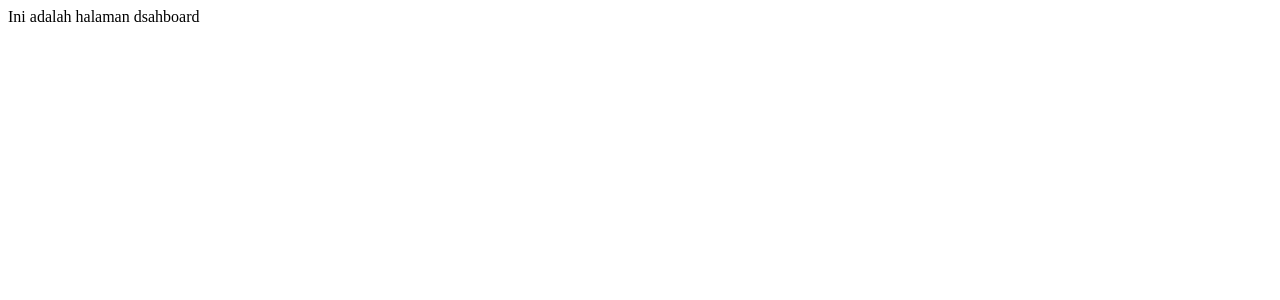
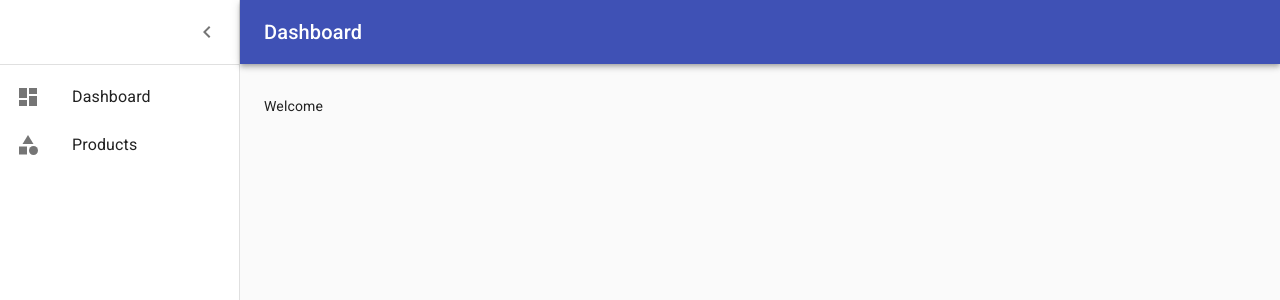
Before and after one commit to ranggarifqi/react-product-management, a React (Create React App) app: page / in a window 1280 px wide. Shown: the top 300 px of the page. Built offline with nearby package versions, Linux system fonts and the light colour scheme.

Commit message:
Add Dashboard & Product pages

```diff
--- a/src/layouts/DefaultLayout.js
+++ b/src/layouts/DefaultLayout.js
@@ -1,9 +1,167 @@
 import React from 'react';
+import clsx from 'clsx';
+import { makeStyles } from '@material-ui/core/styles';
+import CssBaseline from '@material-ui/core/CssBaseline';
+import Drawer from '@material-ui/core/Drawer';
+import AppBar from '@material-ui/core/AppBar';
+import Toolbar from '@material-ui/core/Toolbar';
+import List from '@material-ui/core/List';
+import Typography from '@material-ui/core/Typography';
+import Divider from '@material-ui/core/Divider';
+import IconButton from '@material-ui/core/IconButton';
+import Container from '@material-ui/core/Container';
+import MenuIcon from '@material-ui/icons/Menu';
+import ChevronLeftIcon from '@material-ui/icons/ChevronLeft';
+import { mainListItems } from './Menu';
 
-const DefaultLayout = ({ children }) => {
-  return(
-    <div>
-      { children }
+const drawerWidth = 240;
+
+const useStyles = makeStyles(theme => ({
+  root: {
+    display: 'flex',
+  },
+  toolbar: {
+    paddingRight: 24, // keep right padding when drawer closed
+  },
+  toolbarIcon: {
+    display: 'flex',
+    alignItems: 'center',
+    justifyContent: 'flex-end',
+    padding: '0 8px',
+    ...theme.mixins.toolbar,
+  },
+  appBar: {
+    zIndex: theme.zIndex.drawer + 1,
+    transition: theme.transitions.create(['width', 'margin'], {
+      easing: theme.transitions.easing.sharp,
+      duration: theme.transitions.duration.leavingScreen,
+    }),
+  },
+  appBarShift: {
+    marginLeft: drawerWidth,
+    width: `calc(100% - ${drawerWidth}px)`,
+    transition: theme.transitions.create(['width', 'margin'], {
+      easing: theme.transitions.easing.sharp,
+      duration: theme.transitions.duration.enteringScreen,
+    }),
+  },
+  menuButton: {
+    marginRight: 36,
+  },
+  menuButtonHidden: {
+    display: 'none',
+  },
+  title: {
+    flexGrow: 1,
+  },
+  drawerPaper: {
+    position: 'relative',
+    whiteSpace: 'nowrap',
+    width: drawerWidth,
+    transition: theme.transitions.create('width', {
+      easing: theme.transitions.easing.sharp,
+      duration: theme.transitions.duration.enteringScreen,
+    }),
+  },
+  drawerPaperClose: {
+    overflowX: 'hidden',
+    transition: theme.transitions.create('width', {
+      easing: theme.transitions.easing.sharp,
+      duration: theme.transitions.duration.leavingScreen,
+    }),
+    width: theme.spacing(7),
+    [theme.breakpoints.up('sm')]: {
+      width: theme.spacing(9),
+    },
+  },
+  appBarSpacer: theme.mixins.toolbar,
+  content: {
+    flexGrow: 1,
+    height: '100vh',
+    overflow: 'auto',
+  },
+  container: {
+    paddingTop: theme.spacing(4),
+    paddingBottom: theme.spacing(4),
+  },
+  paper: {
+    padding: theme.spacing(2),
+    display: 'flex',
+    overflow: 'auto',
+    flexDirection: 'column',
+  },
+  fixedHeight: {
+    height: 240,
+  },
+}));
+
+export default function DefaultLayout({ children, toolbarTitle }) {
+  const classes = useStyles();
+  const [open, setOpen] = React.useState(true);
+  const handleDrawerOpen = () => {
+    setOpen(true);
+  };
+  const handleDrawerClose = () => {
+    setOpen(false);
+  };
+
+  return (
+    <div className={classes.root}>
+      <CssBaseline />
+      <AppBar position="absolute" className={clsx(classes.appBar, open && classes.appBarShift)}>
+        <Toolbar className={classes.toolbar}>
+          <IconButton
+            edge="start"
+            color="inherit"
+            aria-label="open drawer"
+            onClick={handleDrawerOpen}
+            className={clsx(classes.menuButton, open && classes.menuButtonHidden)}
+          >
+            <MenuIcon />
+          </IconButton>
+          <Typography component="h1" variant="h6" color="inherit" noWrap className={classes.title}>
+            { toolbarTitle }
+          </Typography>
+        </Toolbar>
+      </AppBar>
+      <Drawer
+        variant="permanent"
+        classes={{
+          paper: clsx(classes.drawerPaper, !open && classes.drawerPaperClose),
+        }}
+        open={open}
+      >
+        <div className={classes.toolbarIcon}>
+          <IconButton onClick={handleDrawerClose}>
+            <ChevronLeftIcon />
+          </IconButton>
+        </div>
+        <Divider />
+        <List>{mainListItems}</List>
+      </Drawer>
+      <main className={classes.content}>
+        <div className={classes.appBarSpacer} />
+        <Container maxWidth="lg" className={classes.container}>
+          { children }
+          {/* <Grid container spacing={3}>
+            <Grid item xs={12} md={8} lg={9}>
+              <Paper className={fixedHeightPaper}>
+                <Chart />
+              </Paper>
+            </Grid>
+            <Grid item xs={12} md={4} lg={3}>
+              <Paper className={fixedHeightPaper}>
+                <Deposits />
+              </Paper>
+            </Grid>
+            <Grid item xs={12}>
+              <Paper className={classes.paper}>
+                <Orders />
+              </Paper>
+            </Grid>
+          </Grid> */}
+        </Container>
+      </main>
     </div>
   );
 }
--- /dev/null
+++ b/src/layouts/Menu.js
@@ -0,0 +1,24 @@
+import React from 'react';
+import ListItem from '@material-ui/core/ListItem';
+import ListItemIcon from '@material-ui/core/ListItemIcon';
+import ListItemText from '@material-ui/core/ListItemText';
+import DashboardIcon from '@material-ui/icons/Dashboard';
+import CategoryIcon from '@material-ui/icons/Category';
+
+
+export const mainListItems = (
+  <div>
+    <ListItem button>
+      <ListItemIcon>
+        <DashboardIcon />
+      </ListItemIcon>
+      <ListItemText primary="Dashboard" />
+    </ListItem>
+    <ListItem button>
+      <ListItemIcon>
+        <CategoryIcon />
+      </ListItemIcon>
+      <ListItemText primary="Products" />
+    </ListItem>
+  </div>
+);
--- a/src/screens/Dashboard.js
+++ b/src/screens/Dashboard.js
@@ -1,7 +1,12 @@
-import React from 'react';
+import React from "react";
+import DefaultLayout from "../layouts/DefaultLayout";
 
 const Dashboard = () => {
-  return <div>Ini adalah halaman dsahboard</div>;
-}
+  return (
+    <DefaultLayout toolbarTitle="Dashboard">
+      <div>Welcome</div>
+    </DefaultLayout>
+  );
+};
 
 export default Dashboard;
--- a/src/screens/ProductScreen.js
+++ b/src/screens/ProductScreen.js
@@ -1,7 +1,12 @@
-import React from 'react';
+import React from "react";
+import DefaultLayout from "../layouts/DefaultLayout";
 
-const ProductScreen = () => {
-  return <div>Ini adalah halaman managemen produk</div>;
-}
+const Dashboard = () => {
+  return (
+    <DefaultLayout toolbarTitle="Manage Products">
+      <div>Manage Products</div>
+    </DefaultLayout>
+  );
+};
 
-export default ProductScreen;
+export default Dashboard;
```
